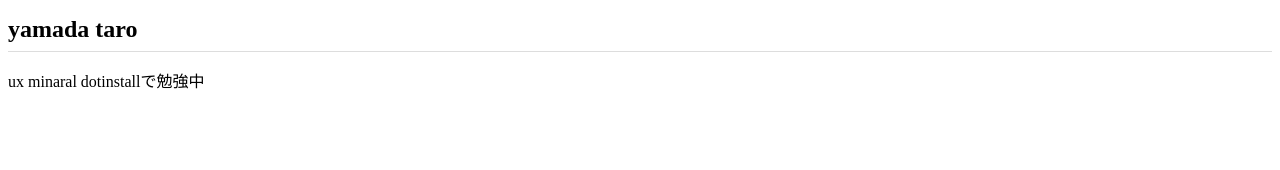
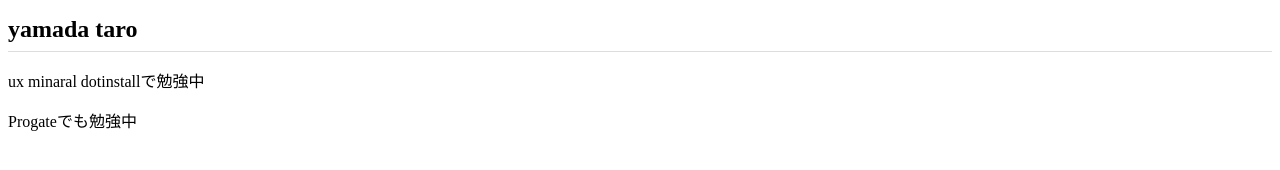
Before and after one commit to shodai-inoue/shodai-inoue.github.io, a plain HTML site: page index.html in a window 1280 px wide. Drawn offline with Linux system fonts and the light colour scheme.

Commit message:
Update index.html

```diff
--- a/index.html
+++ b/index.html
@@ -8,5 +8,6 @@
 <body>
   <h1>yamada taro</h1>
   <p>ux minaral dotinstallで勉強中</p>
+  <p>Progateでも勉強中</p>
 </body>
 </html>
```
